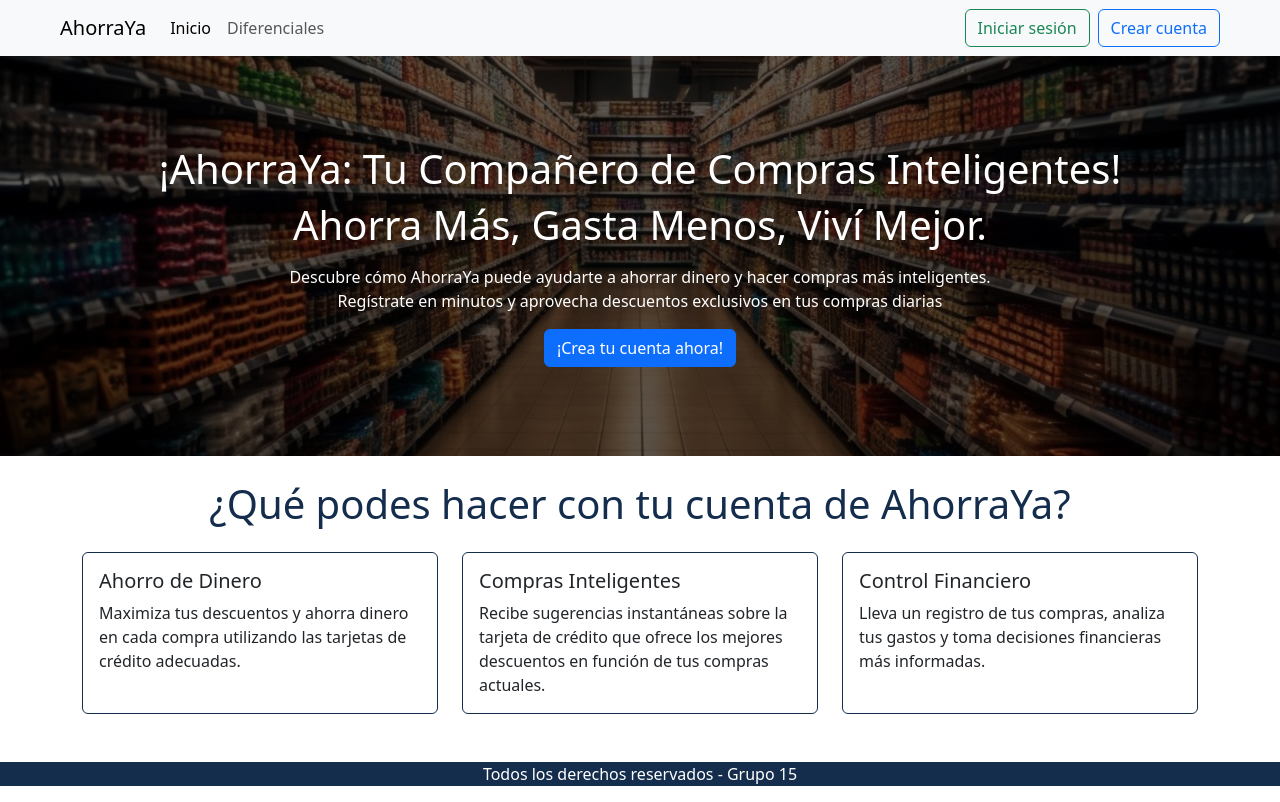
After one commit to francokumichel/TP-Final-Django-CaC-2023, a Django app: page / in a window 1280 px wide. The commit adds this page. Run offline with Django 4.2, Linux system fonts and the light colour scheme.

Commit message:
Agrego pagina de inicio para promoción de la app, inicio de sesión o crear cuenta

```diff
--- a/app_billetera/settings.py
+++ b/app_billetera/settings.py
@@ -11,6 +11,7 @@ https://docs.djangoproject.com/en/4.2/ref/settings/
 """
 
 from pathlib import Path
+import os
 
 # Build paths inside the project like this: BASE_DIR / 'subdir'.
 BASE_DIR = Path(__file__).resolve().parent.parent
@@ -55,7 +56,7 @@ ROOT_URLCONF = 'app_billetera.urls'
 TEMPLATES = [
     {
         'BACKEND': 'django.template.backends.django.DjangoTemplates',
-        'DIRS': [],
+        'DIRS': [os.path.join(BASE_DIR, 'core_billetera/templates')],
         'APP_DIRS': True,
         'OPTIONS': {
             'context_processors': [
--- a/app_billetera/urls.py
+++ b/app_billetera/urls.py
@@ -19,5 +19,5 @@ from django.urls import path, include
 
 urlpatterns = [
     path('admin/', admin.site.urls),
-    path('gp15_billetera/', include('core_billetera.urls')),
+    path('', include('core_billetera.urls')),
 ]
--- a/core_billetera/static/core/css/base.css
+++ b/core_billetera/static/core/css/base.css
@@ -1,39 +1,26 @@
+:root{
+    --color-principal: #ececec;
+    --color-secundario: #142d4c;
+    --color-terciario: #385170;
+
+
+}
+
 *{
     padding: 0;
     margin: 0;
     box-sizing: border-box;
 }
 
-header {
-    display: block;
-    margin: auto;
-    background-color: coral;
-    text-align: center;
-    color: white;
-    justify-content: center;
-    font-family: Verdana, Geneva, Tahoma, sans-serif;
-}
-
 body{
-    display: block;
-    margin: auto;
-    /*background: url(../IMG/IMG5.jpg) no-repeat;*/
-    background: url(../img/Segunda.jpg) no-repeat;
-    background-color: aqua;
-    background-size: cover;
-    font-family: Arial, Helvetica, sans-serif;
+    background-color: var(--color-principal);
+    color: var(--color-secundario);
+    font-family: 'Roboto', sans-serif;
 
 }
 footer {
-    background-color: gray;
+    color: white;
+    background-color: var(--color-secundario);
     justify-content: center;
     text-align: center;
 }
-
-h2 {
-
-    background-color: blue;
-    text-align: center;
-    color: white;
-
-}
--- /dev/null
+++ b/core_billetera/static/core/css/inicio.css
@@ -0,0 +1,40 @@
+.banner {
+    background-image: url('../img/banner-presentación.jpg');
+    background-size: cover;
+    background-position: center center;
+    position: relative;
+    height: 400px;
+    color: white;
+
+    &::before {
+        content: "";
+        background: linear-gradient(rgba(0, 0, 0, 0.6), rgba(0, 0, 0, 0.6)); /* Gradiente oscuro */
+        position: absolute;
+        top: 0;
+        left: 0;
+        width: 100%;
+        height: 100%;
+    }
+
+}
+
+.banner h1,
+.banner p,
+.banner button {
+    position: relative;
+    z-index: 1;
+}
+
+.diferenciales {
+    color: var(--color-secundario);
+}
+
+.card {
+    border: 1px solid var(--color-secundario);
+    transition: background-color 0.3s, color 0.3s;
+}
+
+.card:hover {
+    color: white;
+    background-color: var(--color-secundario);
+}
--- a/core_billetera/templates/core/base.html
+++ b/core_billetera/templates/core/base.html
@@ -6,54 +6,16 @@
   <meta name="viewport" content="width=device-width, initial-scale=1.0">
   <title>Aula Virtual 2.0 - {% block title %}{% endblock %}</title>
   <link rel="stylesheet" href="{% static 'core/css/base.css' %}">
+  <link rel="preconnect" href="https://fonts.googleapis.com">
+  <link rel="preconnect" href="https://fonts.gstatic.com" crossorigin>
+  <link href="https://fonts.googleapis.com/css2?family=Roboto:wght@400;700&display=swap" rel="stylesheet">
   <link href="https://cdn.jsdelivr.net/npm/bootstrap@5.3.2/dist/css/bootstrap.min.css" rel="stylesheet" integrity="sha384-T3c6CoIi6uLrA9TneNEoa7RxnatzjcDSCmG1MXxSR1GAsXEV/Dwwykc2MPK8M2HN" crossorigin="anonymous">
   {% block extra_css%}{%endblock%}
 </head>
 <body>
-    <header>
-        <h1>Billetera GP15</h1>
-        <h2>{% block section_title %} {% endblock %}</h2>
-    </header>
 
-    <div class="container-fluid">
-      <div class="row">
-          <!-- Menú lateral -->
-          <nav id="sidebar" class="col-md-3 col-lg-2 d-md-block bg-light sidebar">
-              <div class="position-sticky">
-                  <!-- Contenido del menú -->
-                  <ul class="nav flex-column">
-                      <li class="nav-item">
-                          <a class="nav-link active" href="{% url 'index' %}">Home</a>
-                      </li>
-                      <li class="nav-item">
-                          <a class="nav-link" href="mdp">Medios de Pago</a>
-                      </li>
-                      <li class="nav-item">
-                          <a class="nav-link" href="super">Supermercados</a>
-                      </li>
-                      <li class="nav-item">
-                        <a class="nav-link" href="promo">Promociones</a>
-                      </li>
-                      <li class="nav-item">
-                        <a class="nav-link" href="estadistica">Estadisticas</a>
-                      </li>
-                      <!-- Agrega más elementos de menú según tus necesidades -->
-                  </ul>
-              </div>
-          </nav>
-          <!-- Contenido principal -->
-          <main class="col-md-9 ms-sm-auto col-lg-10 px-md-4">
-            <div class="container" style="background-color: #5cd9f1;">
-              <div class="row">
-                <main>
-                  {% block content %}{% endblock %}
-                </main>
-              </div>
-            </div>
-          </main>
-      </div>
-  </div>
-
+  {% block content %}
+  {% endblock %}
   <footer>
     {% include "core/footer.html" %}
   </footer>
--- /dev/null
+++ b/core_billetera/templates/core/inicio.html
@@ -0,0 +1,73 @@
+{% extends 'core/base.html' %}
+
+{% load static %}
+
+{% block extra_css%}
+    <link rel="stylesheet" href="{% static 'core/css/inicio.css' %}">
+{%endblock%}
+
+{% block content %}
+
+<nav class="navbar navbar-expand-lg bg-body-tertiary px-5">
+    <div class="container-fluid">
+      <a class="navbar-brand" href="#">AhorraYa</a>
+      <button class="navbar-toggler" type="button" data-bs-toggle="collapse" data-bs-target="#navbarSupportedContent" aria-controls="navbarSupportedContent" aria-expanded="false" aria-label="Toggle navigation">
+        <span class="navbar-toggler-icon"></span>
+      </button>
+      <div class="collapse navbar-collapse" id="navbarSupportedContent">
+        <ul class="navbar-nav me-auto mb-2 mb-lg-0">
+          <li class="nav-item">
+            <a class="nav-link active" aria-current="page" href="#inicio">Inicio</a>
+          </li>
+          <li class="nav-item">
+            <a class="nav-link" href="#diferenciales">Diferenciales</a>
+          </li>
+        </ul>
+        <div class="d-flex">
+            <button type="button" class="btn btn-outline-success mx-2">Iniciar sesión</button>
+            <button type="button" class="btn btn-outline-primary">Crear cuenta</button>
+        </div>
+      </div>
+    </div>
+</nav>
+
+<div id="inicio" class="container-fluid banner d-flex flex-column align-items-center justify-content-center">
+    <h1>¡AhorraYa: Tu Compañero de Compras Inteligentes!</h1>
+    <h1>Ahorra Más, Gasta Menos, Viví Mejor.</h1>
+    <p class="text-center pt-2">Descubre cómo AhorraYa puede ayudarte a ahorrar dinero y hacer compras más inteligentes. <br>
+        Regístrate en minutos y aprovecha descuentos exclusivos en tus compras diarias</p>
+
+    <button type="button" class="btn btn-primary">¡Crea tu cuenta ahora!</button>
+</div>
+
+<section id="diferenciales" class="container diferenciales mt-4 d-flex flex-column justify-content-center align-items-center ">
+    <h1>¿Qué podes hacer con tu cuenta de AhorraYa?</h1>
+    <div class="row row-cols-1 row-cols-md-3 mt-3 mb-5">
+        <div class="col">
+          <div class="card h-100">
+            <div class="card-body">
+              <h5 class="card-title">Ahorro de Dinero</h5>
+              <p class="card-text">Maximiza tus descuentos y ahorra dinero en cada compra utilizando las tarjetas de crédito adecuadas.</p>
+            </div>
+          </div>
+        </div>
+        <div class="col">
+          <div class="card h-100">
+            <div class="card-body">
+              <h5 class="card-title">Compras Inteligentes</h5>
+              <p class="card-text">Recibe sugerencias instantáneas sobre la tarjeta de crédito que ofrece los mejores descuentos en función de tus compras actuales.</p>
+            </div>
+          </div>
+        </div>
+        <div class="col">
+          <div class="card h-100">
+            <div class="card-body">
+              <h5 class="card-title">Control Financiero</h5>
+              <p class="card-text">Lleva un registro de tus compras, analiza tus gastos y toma decisiones financieras más informadas.</p>
+            </div>
+          </div>
+        </div>
+      </div>
+</section>
+
+{% endblock %}
--- a/core_billetera/urls.py
+++ b/core_billetera/urls.py
@@ -2,7 +2,7 @@ from django.urls import path, re_path
 from . import views
 
 urlpatterns = [
-    path('', views.index, name='index'),
+    path('', views.inicio, name='inicio'),
     path('mdp', views.mdp, name='mdp'),
     path('promo', views.promo, name='promo'),
     path('super', views.super, name='super'),
--- a/core_billetera/views.py
+++ b/core_billetera/views.py
@@ -2,6 +2,10 @@ from django.shortcuts import render
 from django.http import HttpResponse
 from datetime import datetime
 import getpass
+
+
+def inicio(request):
+    return render(request, "core/inicio.html")
 
 def index(request):
     usuario=getpass.getuser
```
Also changed, not shown: core_billetera/static/core/img/banner-presentación.jpg (added), core_billetera/static/core/img/fondo-presentacion.jpg (added). Lines whose indentation alone changed are shown as unchanged.
